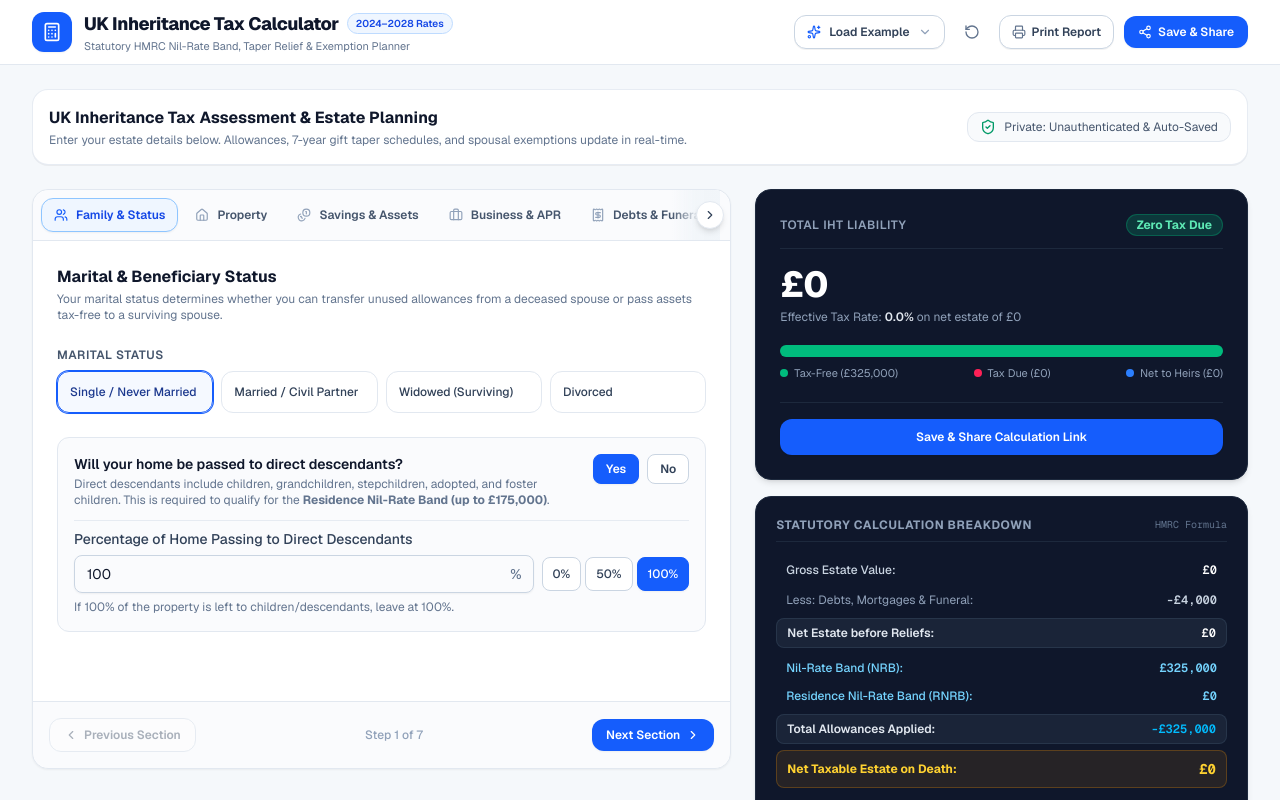
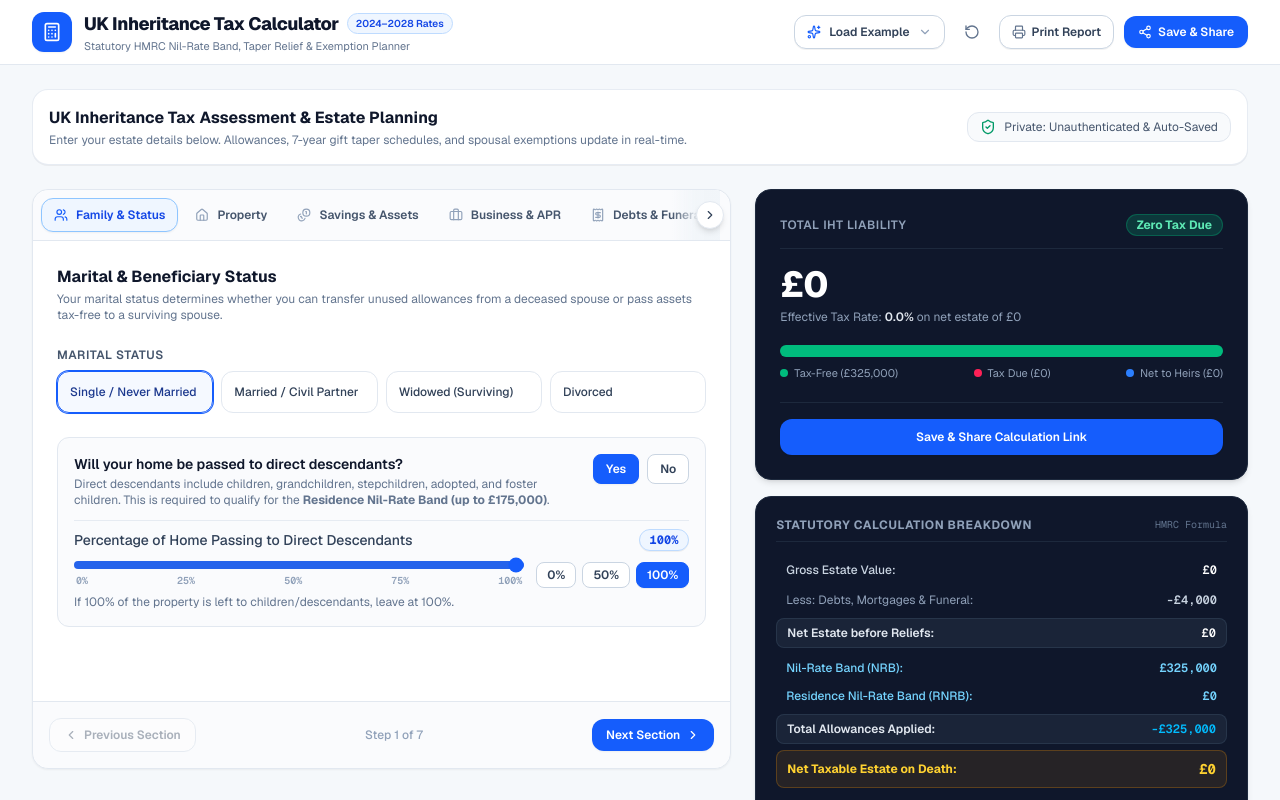
Before and after one commit to stuntbaboon/iht-calculator, a Next.js app: page / in a window 1280 px wide. Shown: the top 800 px of the page. Built offline with nearby package versions, Linux system fonts and the light colour scheme.

Commit message:
feat[fields]: Standardise form entry fields

```diff
--- a/components/CurrencyInput.tsx
+++ b/components/CurrencyInput.tsx
@@ -1,6 +1,6 @@
 'use client';
 
-import React, { useState } from 'react';
+import React, { useState, useRef } from 'react';
 import { Info } from 'lucide-react';
 
 interface CurrencyInputProps {
@@ -24,29 +24,83 @@ export function CurrencyInput({
   placeholder = '0',
   disabled = false,
 }: CurrencyInputProps) {
-  const [isFocused, setIsFocused] = useState(false);
-  const [localInput, setLocalInput] = useState('');
+  const [prevValue, setPrevValue] = useState(value);
+  const [localDisplay, setLocalDisplay] = useState(
+    value ? value.toLocaleString('en-GB') : ''
+  );
+  const inputRef = useRef<HTMLInputElement>(null);
 
-  const display = isFocused
-    ? localInput
-    : value
-    ? value.toLocaleString('en-GB')
-    : '';
+  // Synchronize with external value changes (e.g. sample estates, resets)
+  if (value !== prevValue) {
+    setPrevValue(value);
+    setLocalDisplay(value ? value.toLocaleString('en-GB') : '');
+  }
+
+  const handleKeyDown = (e: React.KeyboardEvent<HTMLInputElement>) => {
+    // Allow navigation/editing keys: Backspace, Delete, Tab, ArrowLeft, ArrowRight, Home, End, Enter
+    if (
+      ['Backspace', 'Delete', 'Tab', 'ArrowLeft', 'ArrowRight', 'Home', 'End', 'Enter'].includes(e.key) ||
+      e.ctrlKey ||
+      e.metaKey
+    ) {
+      return;
+    }
+    // Block any non-digit character (including '.', '-', 'e', letters, symbols, space)
+    if (!/^[0-9]$/.test(e.key)) {
+      e.preventDefault();
+    }
+  };
 
   const handleChange = (e: React.ChangeEvent<HTMLInputElement>) => {
-    const raw = e.target.value.replace(/[^0-9]/g, '');
-    setLocalInput(raw);
-    const num = raw === '' ? 0 : parseInt(raw, 10);
-    onChange(num);
-  };
+    const input = e.target;
+    const oldVal = input.value;
+    const cursor = input.selectionStart || 0;
 
-  const handleFocus = () => {
-    setIsFocused(true);
-    setLocalInput(value ? value.toString() : '');
+    // Count how many digits are before the cursor in the current input
+    const digitsBeforeCursor = oldVal.slice(0, cursor).replace(/[^0-9]/g, '').length;
+
+    const raw = oldVal.replace(/[^0-9]/g, '');
+    if (!raw) {
+      setPrevValue(0);
+      setLocalDisplay('');
+      onChange(0);
+      return;
+    }
+
+    const num = parseInt(raw, 10);
+    const validNum = isNaN(num) ? 0 : num;
+    const formatted = validNum === 0 ? '0' : validNum.toLocaleString('en-GB');
+    setPrevValue(validNum);
+    setLocalDisplay(formatted);
+    onChange(validNum);
+
+    // Maintain cursor position relative to digits
+    requestAnimationFrame(() => {
+      if (!inputRef.current) return;
+      let newCursor = 0;
+      let digitCount = 0;
+      for (let i = 0; i < formatted.length; i++) {
+        if (/[0-9]/.test(formatted[i])) {
+          digitCount++;
+        }
+        if (digitCount === digitsBeforeCursor) {
+          newCursor = i + 1;
+          break;
+        }
+      }
+      if (digitCount < digitsBeforeCursor) {
+        newCursor = formatted.length;
+      }
+      inputRef.current.setSelectionRange(newCursor, newCursor);
+    });
   };
 
   const handleBlur = () => {
-    setIsFocused(false);
+    if (value === 0) {
+      setLocalDisplay('');
+    } else {
+      setLocalDisplay(value.toLocaleString('en-GB'));
+    }
   };
 
   return (
@@ -62,21 +116,24 @@ export function CurrencyInput({
         )}
       </div>
 
-      <div className="relative rounded-lg shadow-xs">
+      <div className="relative rounded-lg shadow-2xs">
         <div className="pointer-events-none absolute inset-y-0 left-0 flex items-center pl-3">
-          <span className="text-slate-500 font-medium sm:text-sm">£</span>
+          <span className="text-slate-500 font-medium text-xs sm:text-sm">£</span>
         </div>
         <input
+          ref={inputRef}
           type="text"
+          inputMode="numeric"
+          pattern="[0-9,]*"
           name={id}
           id={id}
           disabled={disabled}
-          value={display}
+          value={localDisplay}
+          onKeyDown={handleKeyDown}
           onChange={handleChange}
-          onFocus={handleFocus}
           onBlur={handleBlur}
           placeholder={placeholder}
-          className="block w-full rounded-lg border border-slate-300 pl-8 pr-3 py-2 text-slate-900 placeholder:text-slate-400 focus:border-blue-600 focus:outline-hidden focus:ring-1 focus:ring-blue-600 sm:text-sm disabled:bg-slate-100 disabled:text-slate-400 transition-colors"
+          className="w-full text-sm rounded-lg border border-slate-300 pl-7 pr-3 py-2 bg-white focus:outline-hidden focus:ring-1 focus:ring-blue-600 focus:border-blue-600 font-mono disabled:bg-slate-100 disabled:text-slate-400 transition-colors"
         />
       </div>
 
--- a/components/EstateForm.tsx
+++ b/components/EstateForm.tsx
@@ -266,6 +266,8 @@ export function EstateForm({
                     label="Percentage of Home Passing to Direct Descendants"
                     value={state.directDescendantSharePercent ?? 100}
                     onChange={(v) => updateField('directDescendantSharePercent', v)}
+                    showSlider={true}
+                    presets={[0, 50, 100]}
                     helperText="If 100% of the property is left to children/descendants, leave at 100%."
                   />
                 </div>
@@ -678,6 +680,7 @@ export function EstateForm({
                   label="Percentage of Net Estate Left to Charity"
                   value={state.charityDonationValue || 0}
                   onChange={(v) => updateField('charityDonationValue', v)}
+                  showSlider={true}
                   presets={[0, 5, 10, 20]}
                   helperText="Tip: Choose 10% to test the statutory reduced rate threshold."
                 />
--- a/components/PercentageInput.tsx
+++ b/components/PercentageInput.tsx
@@ -12,6 +12,7 @@ interface PercentageInputProps {
   tooltip?: string;
   presets?: number[];
   disabled?: boolean;
+  showSlider?: boolean;
 }
 
 export function PercentageInput({
@@ -23,7 +24,23 @@ export function PercentageInput({
   tooltip,
   presets = [0, 50, 100],
   disabled = false,
+  showSlider = false,
 }: PercentageInputProps) {
+  const safeValue = typeof value === 'number' && !isNaN(value) ? value : 0;
+
+  const handleKeyDown = (e: React.KeyboardEvent<HTMLInputElement>) => {
+    if (
+      ['Backspace', 'Delete', 'Tab', 'ArrowLeft', 'ArrowRight', 'Home', 'End', 'Enter'].includes(e.key) ||
+      e.ctrlKey ||
+      e.metaKey
+    ) {
+      return;
+    }
+    if (!/^[0-9]$/.test(e.key)) {
+      e.preventDefault();
+    }
+  };
+
   const handleChange = (e: React.ChangeEvent<HTMLInputElement>) => {
     const raw = e.target.value.replace(/[^0-9]/g, '');
     const num = raw === '' ? 0 : Math.min(100, Math.max(0, parseInt(raw, 10)));
@@ -33,6 +50,7 @@ export function PercentageInput({
   return (
     <div className="space-y-1.5">
       <div className="flex items-center justify-between">
+        <div className="flex items-center gap-1.5">
           <label htmlFor={id} className="block text-sm font-medium text-slate-700">
             {label}
           </label>
@@ -42,19 +60,86 @@ export function PercentageInput({
             </span>
           )}
         </div>
+        {showSlider && (
+          <span className="inline-flex items-center px-2.5 py-0.5 rounded-full text-xs font-bold font-mono bg-blue-50 text-blue-700 border border-blue-200 shadow-2xs">
+            {safeValue}%
+          </span>
+        )}
+      </div>
 
+      {showSlider ? (
+        <div className="space-y-2 pt-1">
+          <div className="flex flex-col sm:flex-row sm:items-center gap-3">
+            <div className="flex-1 space-y-1">
+              <div className="relative flex items-center">
+                <input
+                  type="range"
+                  id={id}
+                  name={id}
+                  min={0}
+                  max={100}
+                  step={1}
+                  disabled={disabled}
+                  value={safeValue}
+                  onChange={(e) => onChange(parseInt(e.target.value, 10))}
+                  style={{
+                    background: `linear-gradient(to right, #2563eb 0%, #2563eb ${safeValue}%, #e2e8f0 ${safeValue}%, #e2e8f0 100%)`,
+                  }}
+                  className="w-full h-2 rounded-lg appearance-none cursor-pointer accent-blue-600 disabled:opacity-50 transition-all focus:outline-hidden focus:ring-2 focus:ring-blue-500/30"
+                  aria-valuemin={0}
+                  aria-valuemax={100}
+                  aria-valuenow={safeValue}
+                  aria-label={label}
+                />
+              </div>
+              <div className="flex justify-between text-[10px] font-semibold text-slate-400 font-mono px-0.5">
+                <span>0%</span>
+                <span>25%</span>
+                <span>50%</span>
+                <span>75%</span>
+                <span>100%</span>
+              </div>
+            </div>
+
+            {presets && presets.length > 0 && (
+              <div className="flex items-center space-x-1.5 shrink-0 self-end sm:self-center">
+                {presets.map((p) => {
+                  const isSelected = safeValue === p;
+                  return (
+                    <button
+                      key={p}
+                      type="button"
+                      disabled={disabled}
+                      onClick={() => onChange(p)}
+                      className={`px-2.5 py-1 text-xs font-semibold rounded-lg border transition-all ${
+                        isSelected
+                          ? 'bg-blue-600 text-white border-blue-600 shadow-2xs'
+                          : 'bg-white text-slate-700 border-slate-300 hover:bg-slate-50 hover:border-slate-400'
+                      } disabled:opacity-50`}
+                    >
+                      {p}%
+                    </button>
+                  );
+                })}
+              </div>
+            )}
+          </div>
+        </div>
+      ) : (
         <div className="flex items-center space-x-2">
-        <div className="relative rounded-lg shadow-xs flex-1">
+          <div className="relative rounded-lg shadow-2xs flex-1">
             <input
               type="number"
               min={0}
               max={100}
+              inputMode="numeric"
               name={id}
               id={id}
               disabled={disabled}
-            value={value || 0}
+              value={safeValue}
+              onKeyDown={handleKeyDown}
               onChange={handleChange}
-            className="block w-full rounded-lg border border-slate-300 pl-3 pr-8 py-2 text-slate-900 placeholder:text-slate-400 focus:border-blue-600 focus:outline-hidden focus:ring-1 focus:ring-blue-600 sm:text-sm disabled:bg-slate-100 disabled:text-slate-400 transition-colors"
+              className="block w-full rounded-lg border border-slate-300 pl-3 pr-8 py-2 text-slate-900 placeholder:text-slate-400 focus:border-blue-600 focus:outline-hidden focus:ring-1 focus:ring-blue-600 sm:text-sm font-mono disabled:bg-slate-100 disabled:text-slate-400 transition-colors"
             />
             <div className="pointer-events-none absolute inset-y-0 right-0 flex items-center pr-3">
               <span className="text-slate-500 font-medium sm:text-sm">%</span>
@@ -70,7 +155,7 @@ export function PercentageInput({
                   disabled={disabled}
                   onClick={() => onChange(p)}
                   className={`px-2.5 py-2 text-xs font-medium rounded-lg border transition-colors ${
-                  value === p
+                    safeValue === p
                       ? 'bg-blue-600 text-white border-blue-600 shadow-xs'
                       : 'bg-white text-slate-700 border-slate-300 hover:bg-slate-50'
                   } disabled:opacity-50`}
@@ -81,6 +166,7 @@ export function PercentageInput({
             </div>
           )}
         </div>
+      )}
 
       {helperText && <p className="text-xs text-slate-500">{helperText}</p>}
     </div>
```
Lines whose indentation alone changed are shown as unchanged.
